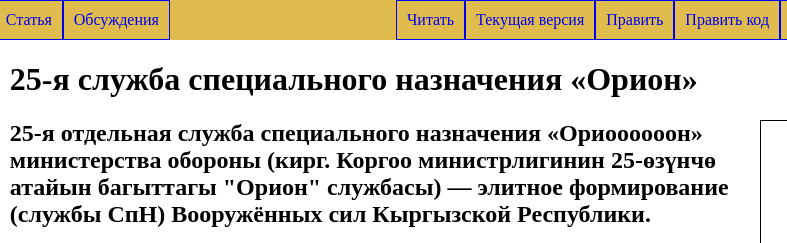
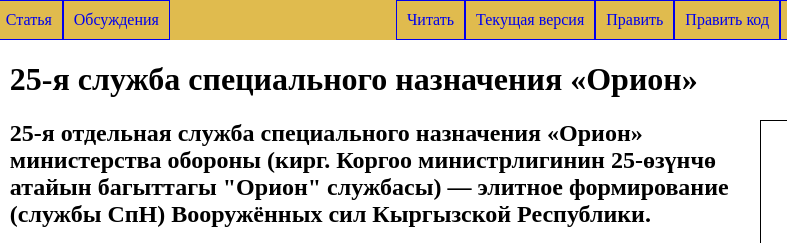
Before and after one commit to adilet179/25.orion.25kg, a plain HTML site: page index.html in a window 1280 px wide. Shown: the top 243 px of the page, 210-997 px from the left. Drawn offline with Linux system fonts and the light colour scheme.

Commit message:
Add files via upload

```diff
--- a/index.html
+++ b/index.html
@@ -85,7 +85,7 @@
                         <img src="images/c10f8ffeea81f949ff202f9cdb990267.jpg" alt="">
                     </div>
                 </div>
-                <h2>25-я отдельная служба специального назначения «Ориоооооон» министерства обороны (кирг. Коргоо
+                <h2>25-я отдельная служба специального назначения «Орион» министерства обороны (кирг. Коргоо
                     министрлигинин
                     25-өзүнчө
                     атайын багыттагы "Орион" службасы) — элитное формирование (службы СпН) Вооружённых сил Кыргызской
```
